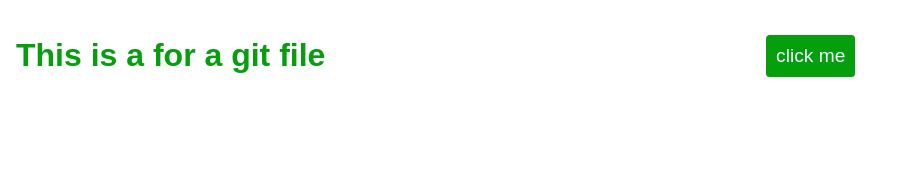
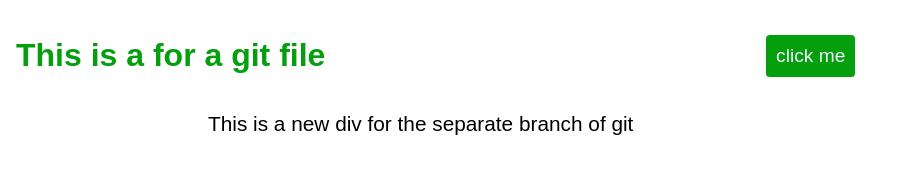
Before and after one commit to estiaspir/Louie, a plain HTML site: page index.html in a window 1280 px wide. Shown: the whole page, without its empty margins (0-902 px from the left). Drawn offline with Linux system fonts and the light colour scheme.

Commit message:
Whith the new div

```diff
--- a/index.css
+++ b/index.css
@@ -28,3 +28,8 @@ color: #059e0d;
     justify-content: space-between;
     align-items: center;
 }
+
+.newdiv{
+    font-size: 1.3rem;
+    margin-left: 10em;
+}
--- a/index.html
+++ b/index.html
@@ -11,6 +11,10 @@
     <h1 class="thetitle">This is a for a git file</h1>
     <button class="button">click me</button>
     </div>
+
+    <div class="newdiv">
+        This is a new div for the separate branch of git
+    </div>
     <script src="app.js"> </script>
 
 </body>
```
Also changed, not shown: log.txt (added), 1 other file.
